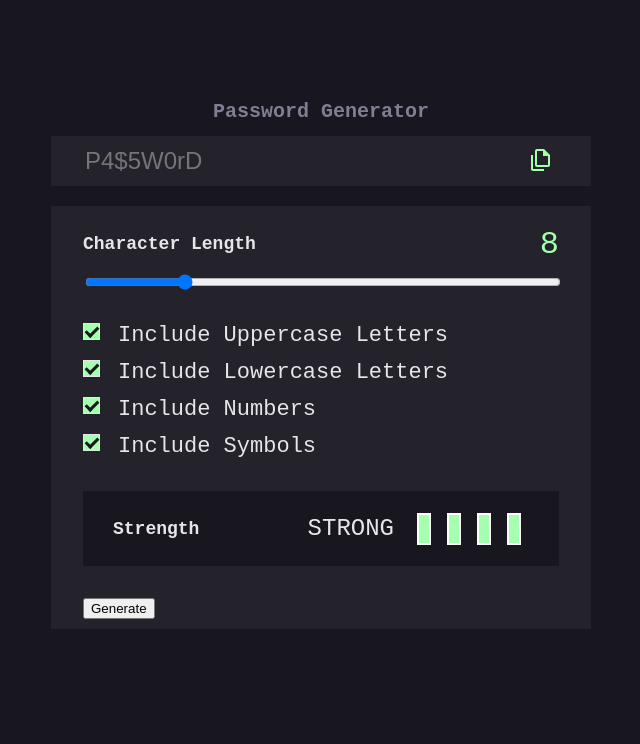
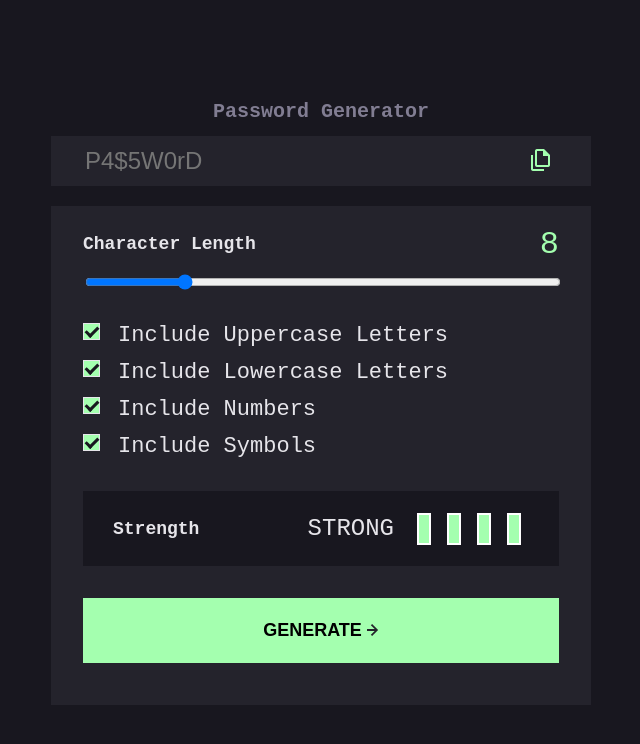
Before and after one commit to hidalest/password-generator, a React (Create React App) app: page / in a window 1280 px wide. Shown: the top 744 px of the page, without its empty margins (319-959 px from the left). Built offline with nearby package versions, Linux system fonts and the light colour scheme.

Commit message:
feat: finished styling the generate password button

```diff
--- a/src/components/PasswordConfigurator/PasswordConfigurator.module.scss
+++ b/src/components/PasswordConfigurator/PasswordConfigurator.module.scss
@@ -1,4 +1,4 @@
-@import '../../sassStyles/variables';
+@import "../../sassStyles/variables";
 .configurator {
   width: 100%;
   text-align: left;
@@ -34,3 +34,31 @@
 .checkboxGroup {
   margin-top: 3rem;
 }
+
+.generate {
+  width: 100%;
+  height: 6.5rem;
+  background-color: $green;
+  border: none;
+  text-transform: uppercase;
+  font-size: 1.8rem;
+  font-weight: 700;
+  margin-bottom: 3.2rem;
+  cursor: pointer;
+  transition: all 0.25s ease-out;
+
+  & span {
+    margin-right: 0.5rem;
+  }
+
+  &:active {
+    background-color: transparent;
+    border: 1px solid $green;
+    color: $green;
+    transition: all 0.25s ease-out;
+
+    & span {
+      color: $green;
+    }
+  }
+}
--- a/src/components/PasswordConfigurator/PasswordConfigurator.tsx
+++ b/src/components/PasswordConfigurator/PasswordConfigurator.tsx
@@ -1,7 +1,9 @@
 import { ChangeEvent, FormEvent, MouseEventHandler, useState } from "react";
 import Checkbox from "../ui/Checkbox/Checkbox";
 import classes from "./PasswordConfigurator.module.scss";
+import { ReactComponent as ReactLogo } from "../../assets/images/icon-arrow-right.svg";
 import PasswordMeasure from "../PasswordMeasure/PasswordMeasure";
+import arrowIcon from "../../assets/images/icon-arrow-right.svg";
 
 const uppercaseLetters = [
   "A",
@@ -194,7 +196,10 @@ const PasswordConfigurator = ({
         passwordConditionals={passwordConditionals}
       />
 
-      <button>Generate</button>
+      <button className={classes.generate}>
+        <span>Generate</span>
+        <ReactLogo />
+      </button>
     </form>
   );
 };
```
